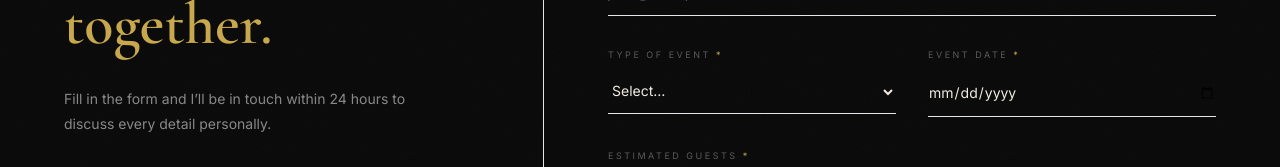
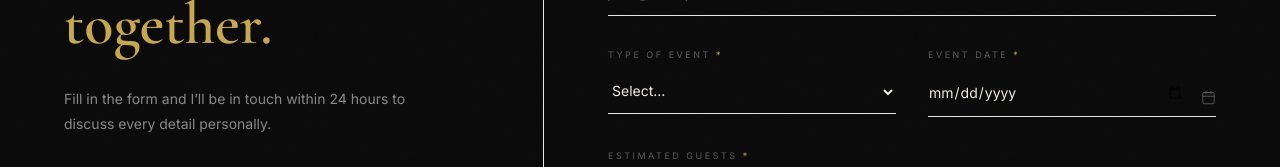
Before and after one commit to onurcankuluap/garnish, a Next.js app: page /contact in a window 1280 px wide. Shown: the part 349-516 px from the top of the page. Built offline with nearby package versions, Linux system fonts and the light colour scheme.

Commit message:
Update BASE_URL to garnish.info

```diff
--- a/app/contact/page.tsx
+++ b/app/contact/page.tsx
@@ -7,13 +7,13 @@ export const metadata = {
   description:
     "Hire a private bartender for your wedding, party, or corporate event in Delaware, Philadelphia, or DC. Submit an inquiry and Onur will call you back within 24 hours.",
   alternates: {
-    canonical: "https://www.garnishbar.com/contact",
+    canonical: "https://www.garnish.info/contact",
   },
   openGraph: {
     title: "Book a Private Bartender | Garnish",
     description:
       "Hire a private bartender for your next event. Serving Rehoboth Beach DE, Philadelphia & DC. Inquiry takes 2 minutes.",
-    url: "https://www.garnishbar.com/contact",
+    url: "https://www.garnish.info/contact",
   },
 };
 
--- a/app/layout.tsx
+++ b/app/layout.tsx
@@ -16,7 +16,7 @@ const inter = Inter({
   variable: "--font-inter",
 });
 
-const BASE_URL = "https://www.garnishbar.com";
+const BASE_URL = "https://www.garnish.info";
 
 export const metadata: Metadata = {
   metadataBase: new URL(BASE_URL),
--- a/app/robots.ts
+++ b/app/robots.ts
@@ -3,6 +3,6 @@ import { MetadataRoute } from "next";
 export default function robots(): MetadataRoute.Robots {
   return {
     rules: { userAgent: "*", allow: "/" },
-    sitemap: "https://www.garnishbar.com/sitemap.xml",
+    sitemap: "https://www.garnish.info/sitemap.xml",
   };
 }
--- a/app/sitemap.ts
+++ b/app/sitemap.ts
@@ -1,6 +1,6 @@
 import { MetadataRoute } from "next";
 
-const BASE_URL = "https://www.garnishbar.com";
+const BASE_URL = "https://www.garnish.info";
 
 export default function sitemap(): MetadataRoute.Sitemap {
   return [
--- a/components/ContactForm.tsx
+++ b/components/ContactForm.tsx
@@ -1,6 +1,7 @@
 "use client";
 
-import { useState } from "react";
+import { useState, useEffect, useRef } from "react";
+import { useRouter } from "next/navigation";
 
 type FormData = {
   name: string;
@@ -40,10 +41,24 @@ const label =
   "block font-inter text-[9px] tracking-[0.28em] uppercase text-[var(--muted)] mb-2";
 
 export default function ContactForm() {
+  const router = useRouter();
+  const dateRef = useRef<HTMLInputElement>(null);
   const [form,        setForm]        = useState<FormData>(initialForm);
   const [status,      setStatus]      = useState<"idle"|"loading"|"success"|"error">("idle");
   const [errorMsg,    setErrorMsg]    = useState("");
   const [successName, setSuccessName] = useState("");
+  const [countdown,   setCountdown]   = useState(5);
+
+  useEffect(() => {
+    if (status !== "success") return;
+    const interval = setInterval(() => {
+      setCountdown((n) => {
+        if (n <= 1) { clearInterval(interval); router.push("/"); }
+        return n - 1;
+      });
+    }, 1000);
+    return () => clearInterval(interval);
+  }, [status, router]);
 
   const set = (f: keyof FormData) =>
     (e: React.ChangeEvent<HTMLInputElement|HTMLSelectElement|HTMLTextAreaElement>) =>
@@ -83,9 +98,27 @@ export default function ContactForm() {
         <h2 className="font-cormorant text-4xl md:text-5xl font-semibold text-foreground leading-tight mb-5">
           Thank you{successName ? `, ${successName}` : ""}.
         </h2>
-        <p className="font-inter text-sm text-[var(--muted-light)] leading-[1.8]">
+        <p className="font-inter text-sm text-[var(--muted-light)] leading-[1.8] mb-10">
           I&apos;ll be in touch shortly to discuss your event.
         </p>
+        <div className="flex items-center gap-4">
+          <svg className="text-gold" width="28" height="28" viewBox="0 0 28 28" fill="none">
+            <circle cx="14" cy="14" r="13" stroke="currentColor" strokeWidth="1"/>
+            <circle
+              cx="14" cy="14" r="13"
+              stroke="#c9a84c"
+              strokeWidth="1.5"
+              strokeDasharray={`${(2 * Math.PI * 13 * countdown) / 5} ${2 * Math.PI * 13}`}
+              strokeDashoffset={2 * Math.PI * 13 * 0.25}
+              strokeLinecap="round"
+              style={{ transition: "stroke-dasharray 1s linear", transform: "rotate(-90deg)", transformOrigin: "center" }}
+            />
+            <text x="14" y="18" textAnchor="middle" fill="#c9a84c" fontSize="10" fontFamily="system-ui">{countdown}</text>
+          </svg>
+          <span className="font-inter text-[10px] tracking-[0.2em] uppercase text-[var(--muted)]">
+            Returning to home…
+          </span>
+        </div>
       </div>
     );
   }
@@ -172,13 +205,30 @@ export default function ContactForm() {
           <label className={label}>
             Event Date <span className="text-gold">*</span>
           </label>
+          <div
+            className="relative cursor-pointer"
+            onClick={() => dateRef.current?.showPicker()}
+          >
             <input
+              ref={dateRef}
               type="date"
               required
-            className={`${field} cursor-pointer`}
+              className={`${field} cursor-pointer pr-8`}
               value={form.eventDate}
               onChange={set("eventDate")}
+              min={new Date().toISOString().split("T")[0]}
             />
+            <svg
+              className="absolute right-0 bottom-3 pointer-events-none text-[var(--muted)]"
+              width="15" height="15" viewBox="0 0 24 24" fill="none"
+              stroke="currentColor" strokeWidth="1.5" strokeLinecap="round"
+            >
+              <rect x="3" y="4" width="18" height="18" rx="2"/>
+              <line x1="16" y1="2" x2="16" y2="6"/>
+              <line x1="8" y1="2" x2="8" y2="6"/>
+              <line x1="3" y1="10" x2="21" y2="10"/>
+            </svg>
+          </div>
         </div>
       </div>
 
```
Also changed, not shown: app/icon.svg (added). Lines whose indentation alone changed are shown as unchanged.
